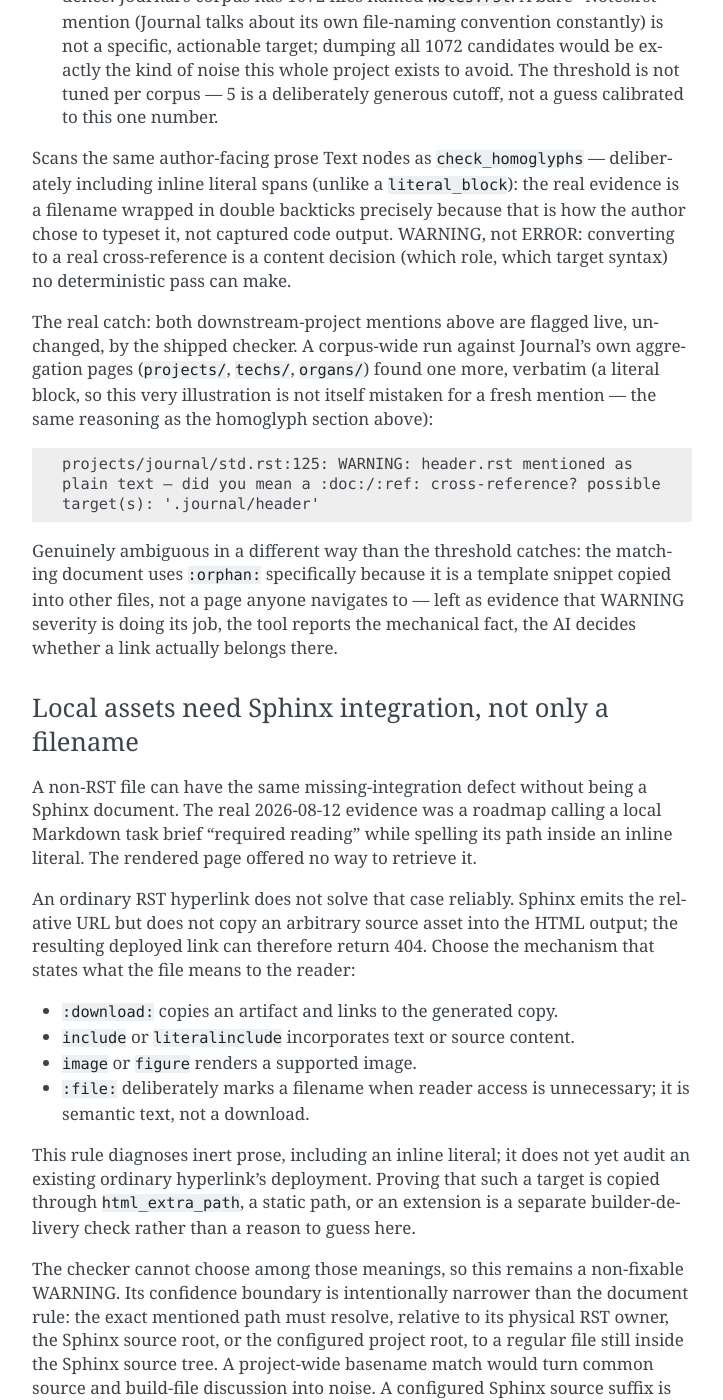
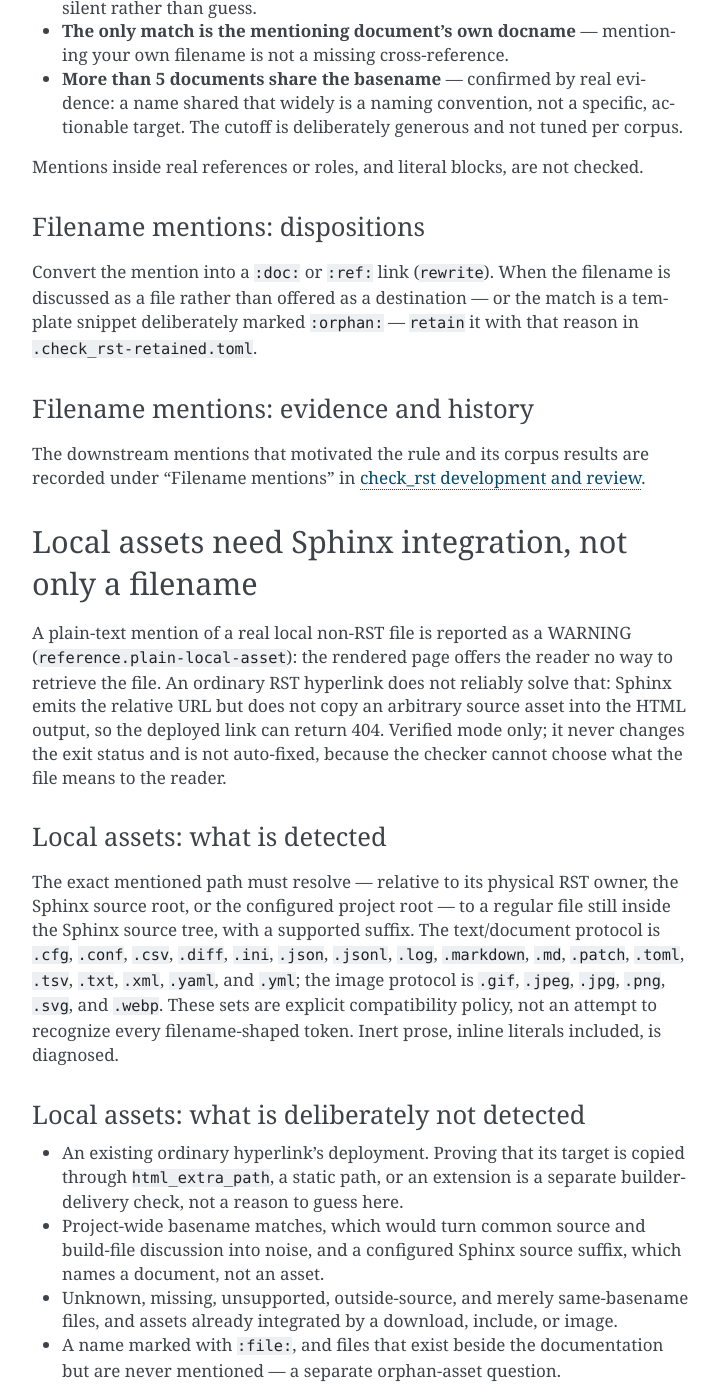
Before and after one commit to dememax/check_rst, a Sphinx documentation site: the page built from docs/rules.rst, in a window 1280 px wide and 1400 px high, scrolled down 12981 px. Shown: the whole window, without its empty margins (388-1111 px from the left). Built offline with Sphinx 7.4.7, drawn with Linux system fonts in a browser that asks for light colours; some of the changed text lies outside the part shown.

Commit message:
docs(rules): apply the rule template to reference and asset rules
Plan step 4.2, fourth batch.

The bare-filename rule follows the template: an opening contract, then "what is detected" (basename matching and prose scope including inline literals), "what is deliberately not detected" (the three deliberate silence cases, plus real references and literal blocks), dispositions (link it, or retain a file-as-file mention or an `:orphan:` template), and an evidence link.

"Local assets need Sphinx integration, not only a filename" becomes its own rule section with the same shape: the resolution and suffix protocol, the deliberately excluded cases (hyperlink deployment audits, basename matches, source suffixes, integrated assets, `:file:`, orphans), the four integration mechanisms as dispositions, and an evidence link. Its title, and therefore its selector, is unchanged.

The dated evidence moves to development.rst's "Rule evidence and history":
- "Filename mentions" holds the 2026-07-23 downstream mentions, the basename probe, the 1072-`Notes.rst` cutoff evidence, and the orphan-template catch;
- "Local assets" holds the 2026-08-12 required-reading brief.

The three silence-case bullets keep their first lines verbatim because they are retained sidecar entries whose identity is that line's digest; only their evidence continuations moved.

Validation: the three-step RST loop on rules.rst and development.rst reports 0 errors, 0 open warnings, and all 13 retained WARNINGs still matched with no stale entries.

Co-Authored-By: Claude Opus 5.5 <noreply@anthropic.com>

```diff
--- a/docs/development.rst
+++ b/docs/development.rst
@@ -251,6 +251,34 @@ mid-sentence spans were silent.  Outer inline literals left the default report
 on 2026-09-26 after 45 of 45 sampled cases, from this repository and Journal,
 proved to be explicit data (see the roadmap's nested-inline entry).
 
+===================
+Filename mentions
+===================
+
+The rule came from downstream evidence (Max, 2026-07-23): a project's
+``docs/product-gui/client-interface.rst`` said "documented in
+``coding-standards.rst`` under *VanJS Reactive Model*" as plain text, and its
+``testing.rst`` said "the guarantee stated in coding-standards.rst..." with no
+markup at all — neither a live link.  A direct probe confirmed basename
+matching: the docname Sphinx resolved was ``product-gui/coding-standards``,
+which neither mention spelled out.  Both mentions are flagged live by the
+shipped checker.  The five-document cutoff was confirmed by Journal, whose
+corpus has 1072 files named ``Notes.rst``: dumping every candidate for a
+naming-convention mention would be exactly the noise the project avoids.  A
+corpus-wide run against Journal's aggregation pages found one more mention, of
+a header template marked ``:orphan:`` because it is copied into other files
+rather than navigated to — evidence that WARNING severity is right, since the
+tool reports the mechanical fact and the author decides whether a link belongs.
+
+==============
+Local assets
+==============
+
+The 2026-08-12 evidence was a roadmap calling a local Markdown task brief
+"required reading" while spelling its path inside an inline literal: the
+rendered page offered no way to retrieve it, and an ordinary hyperlink would
+have produced a deployed 404.
+
 ====================
 Confusable letters
 ====================
--- a/docs/rules.rst
+++ b/docs/rules.rst
@@ -591,79 +591,106 @@ in :doc:`development`.
 A missing reference is the mirror image of a broken one
 *********************************************************
 
-"Did you mean" (documented in :doc:`guide`) fixes a cross-reference that exists but points
-nowhere.  ``check_bare_filenames`` catches the opposite case: prose
-mentions a real project document by its bare filename — plain text or
-wrapped in double backticks as the author's own emphasis — and never
-turns it into an actual ``:doc:``/``:ref:`` at all (Max, 2026-07-23,
-evidence from a downstream project: ``docs/product-gui/client-interface.rst`` says
-"documented in ``coding-standards.rst`` under *VanJS Reactive Model*"
-as plain text, and ``testing.rst`` says "the guarantee stated in
-coding-standards.rst..." with no markup at all — neither is a live
-link).
+Prose that mentions a real project document by its bare filename — as plain
+text or inside an inline literal — without turning it into an actual
+``:doc:``/``:ref:`` link is reported as a WARNING (``reference.bare-filename``)
+that names up to five candidate targets.  It is the mirror image of a broken
+reference, which "did you mean" (see :doc:`guide`) helps repair.  It needs the
+live Sphinx environment, so it runs in verified mode only; it never changes the
+exit status and is not auto-fixed, because choosing the role and target syntax
+is a content decision.
 
-Matched by basename, not full path — confirmed by direct probe against
-that downstream project: the docname Sphinx actually resolves is
-``product-gui/coding-standards``, but neither real prose mention
-spells out that path, only the filename.  Needs the live Sphinx
-environment (``env.found_docs``), same as ``refs`` and "did you
-mean" — verified mode only.
+=====================================
+Filename mentions: what is detected
+=====================================
 
-Silence has to be as deliberate as the WARNING itself, or the feature
-is just noise:
+A mention matches a known document by basename, not full path: prose usually
+spells ``coding-standards.rst`` even when Sphinx resolves
+``product-gui/coding-standards``.  The check scans the same author-facing
+prose Text nodes as the homoglyph rule, inline literals included, because a
+filename in double backticks is how authors typeset one; the line points at
+the mention itself.
+
+======================================================
+Filename mentions: what is deliberately not detected
+======================================================
+
+Silence has to be as deliberate as the WARNING itself:
 
 * **No known doc shares the basename** — nothing confident to
   suggest, stay silent rather than guess.
 * **The only match is the mentioning document's own docname** —
   mentioning your own filename is not a missing cross-reference.
 * **More than 5 documents share the basename** — confirmed by real
-  evidence: Journal's corpus has 1072 files named
-  ``Notes.rst``.  A bare "Notes.rst" mention (Journal talks about
-  its own file-naming convention constantly) is not a specific,
-  actionable target; dumping all 1072 candidates would be exactly the
-  kind of noise this whole project exists to avoid.  The threshold is
-  not tuned per corpus — 5 is a deliberately generous cutoff, not a
-  guess calibrated to this one number.
+  evidence: a name shared that widely is a naming convention, not a specific,
+  actionable target.  The cutoff is deliberately generous and not tuned per
+  corpus.
 
-Scans the same author-facing prose Text nodes as ``check_homoglyphs``
-— deliberately including inline literal spans (unlike a
-``literal_block``): the real evidence is a filename wrapped in double
-backticks precisely because that is how the author chose to typeset
-it, not captured code output.  WARNING, not ERROR: converting to a
-real cross-reference is a content decision (which role, which target
-syntax) no deterministic pass can make.
+Mentions inside real references or roles, and literal blocks, are not checked.
 
-The real catch: both downstream-project mentions above are flagged live,
-unchanged, by the shipped checker.  A corpus-wide run against Journal's
-own aggregation pages (``projects/``, ``techs/``, ``organs/``) found one
-more, verbatim (a literal block, so this very
-illustration is not itself mistaken for a fresh mention — the same
-reasoning as the homoglyph section above)::
+=================================
+Filename mentions: dispositions
+=================================
 
-    projects/journal/std.rst:125: WARNING: header.rst mentioned as
-    plain text — did you mean a :doc:/:ref: cross-reference? possible
-    target(s): '.journal/header'
+Convert the mention into a ``:doc:`` or ``:ref:`` link (``rewrite``).  When the
+filename is discussed as a file rather than offered as a destination — or the
+match is a template snippet deliberately marked ``:orphan:`` — ``retain`` it
+with that reason in ``.check_rst-retained.toml``.
 
-Genuinely ambiguous in a different way than the threshold catches: the
-matching document uses ``:orphan:`` specifically because it is a
-template snippet copied into other files, not a page anyone navigates
-to — left as evidence that WARNING severity is doing its job, the tool
-reports the mechanical fact, the AI decides whether a link actually
-belongs there.
+=========================================
+Filename mentions: evidence and history
+=========================================
 
-===========================================================
+The downstream mentions that motivated the rule and its corpus results are
+recorded under "Filename mentions" in :doc:`development`.
+
+***********************************************************
 Local assets need Sphinx integration, not only a filename
-===========================================================
+***********************************************************
 
-A non-RST file can have the same missing-integration defect without being a
-Sphinx document.  The real 2026-08-12 evidence was a roadmap calling a local
-Markdown task brief "required reading" while spelling its path inside an
-inline literal.  The rendered page offered no way to retrieve it.
+A plain-text mention of a real local non-RST file is reported as a WARNING
+(``reference.plain-local-asset``): the rendered page offers the reader no way
+to retrieve the file.  An ordinary RST hyperlink does not reliably solve that:
+Sphinx emits the relative URL but does not copy an arbitrary source asset into
+the HTML output, so the deployed link can return 404.  Verified mode only; it
+never changes the exit status and is not auto-fixed, because the checker cannot
+choose what the file means to the reader.
 
-An ordinary RST hyperlink does not solve that case reliably.  Sphinx emits the
-relative URL but does not copy an arbitrary source asset into the HTML output;
-the resulting deployed link can therefore return 404.  Choose the mechanism
-that states what the file means to the reader:
+================================
+Local assets: what is detected
+================================
+
+The exact mentioned path must resolve — relative to its physical RST owner,
+the Sphinx source root, or the configured project root — to a regular file
+still inside the Sphinx source tree, with a supported suffix.  The
+text/document protocol is ``.cfg``, ``.conf``, ``.csv``, ``.diff``, ``.ini``,
+``.json``, ``.jsonl``, ``.log``, ``.markdown``, ``.md``, ``.patch``, ``.toml``,
+``.tsv``, ``.txt``, ``.xml``, ``.yaml``, and ``.yml``; the image protocol is
+``.gif``, ``.jpeg``, ``.jpg``, ``.png``, ``.svg``, and ``.webp``.  These sets
+are explicit compatibility policy, not an attempt to recognize every
+filename-shaped token.  Inert prose, inline literals included, is diagnosed.
+
+=================================================
+Local assets: what is deliberately not detected
+=================================================
+
+* An existing ordinary hyperlink's deployment.  Proving that its target is
+  copied through ``html_extra_path``, a static path, or an extension is a
+  separate builder-delivery check, not a reason to guess here.
+* Project-wide basename matches, which would turn common source and build-file
+  discussion into noise, and a configured Sphinx source suffix, which names a
+  document, not an asset.
+* Unknown, missing, unsupported, outside-source, and merely same-basename
+  files, and assets already integrated by a download, include, or image.
+* A name marked with ``:file:``, and files that exist beside the documentation
+  but are never mentioned — a separate orphan-asset question.
+
+============================
+Local assets: dispositions
+============================
+
+Choose the mechanism that states what the file means to the reader
+(``rewrite``):
 
 * ``:download:`` copies an artifact and links to the generated copy.
 * ``include`` or ``literalinclude`` incorporates text or source content.
@@ -671,28 +698,14 @@ that states what the file means to the reader:
 * ``:file:`` deliberately marks a filename when reader access is unnecessary;
   it is semantic text, not a download.
 
-This rule diagnoses inert prose, including an inline literal; it does not yet
-audit an existing ordinary hyperlink's deployment.  Proving that such a target
-is copied through ``html_extra_path``, a static path, or an extension is a
-separate builder-delivery check rather than a reason to guess here.
+``retain`` a mention whose inertness is deliberate, with the reason in
+``.check_rst-retained.toml``.
 
-The checker cannot choose among those meanings, so this remains a non-fixable
-WARNING.  Its confidence boundary is intentionally narrower than the document
-rule: the exact mentioned path must resolve, relative to its physical RST owner,
-the Sphinx source root, or the configured project root, to a regular file still
-inside the Sphinx source tree.  A project-wide basename match would turn common
-source and build-file discussion into noise.  A configured Sphinx source suffix
-is also excluded because that path names a document, not an asset.
+====================================
+Local assets: evidence and history
+====================================
 
-The supported text/document protocol is ``.cfg``, ``.conf``, ``.csv``,
-``.diff``, ``.ini``, ``.json``, ``.jsonl``, ``.log``, ``.markdown``, ``.md``,
-``.patch``, ``.toml``, ``.tsv``, ``.txt``, ``.xml``, ``.yaml``, and ``.yml``.
-The image protocol is ``.gif``, ``.jpeg``, ``.jpg``, ``.png``, ``.svg``, and
-``.webp``.  These sets are explicit compatibility policy, not an attempt to
-recognize every filename-shaped token.  Unknown, missing, unsupported,
-outside-source, and merely same-basename files stay silent.  Files that happen
-to exist beside documentation but are never mentioned are a separate orphan-
-asset question and are outside this rule.
+See "Local assets" under "Rule evidence and history" in :doc:`development`.
 
 **********************************************************
 Finding one item among many: the two-level list contract
```
